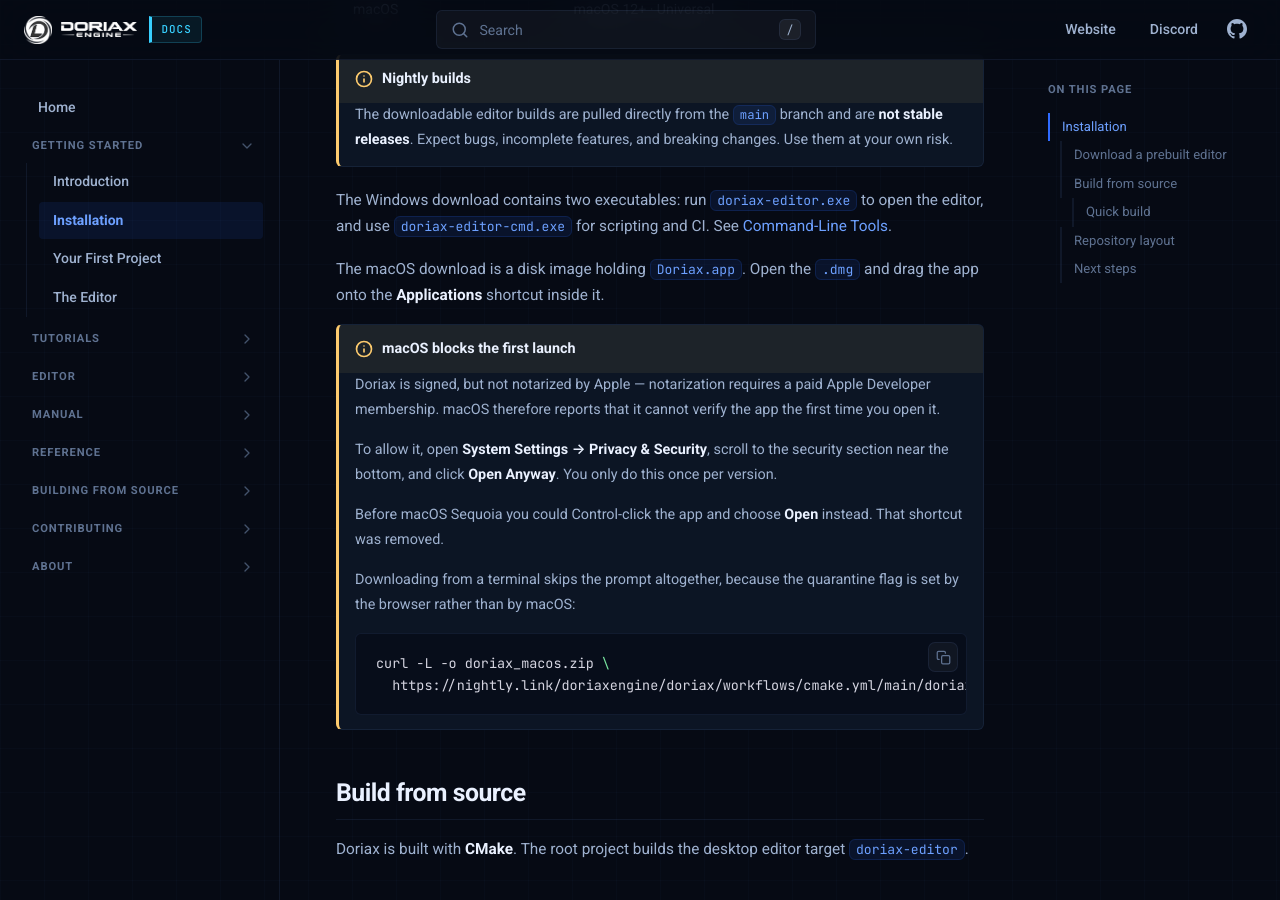
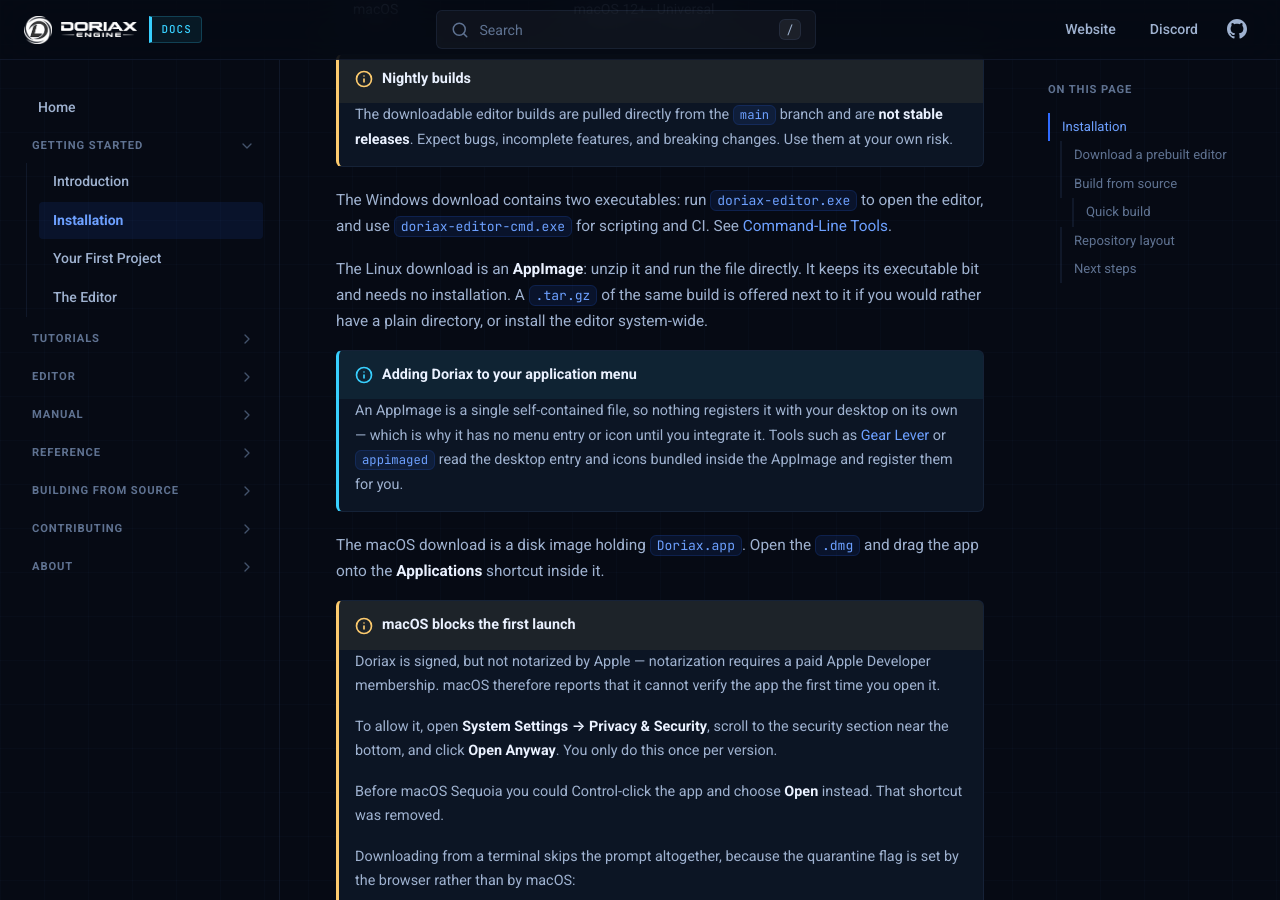
Before and after one commit to doriaxengine/doriax-docs, an MkDocs documentation site: the page built from docs/getting-started/installation.md, in a window 1280 px wide and 900 px high, scrolled down 577 px. Built offline with MkDocs 1.6.1, drawn with Linux system fonts in a browser that asks for light colours.

Commit message:
Linux install instructions

```diff
--- a/docs/getting-started/installation.md
+++ b/docs/getting-started/installation.md
@@ -30,6 +30,16 @@ Builds are available for:
 The Windows download contains two executables: run `doriax-editor.exe` to open the
 editor, and use `doriax-editor-cmd.exe` for scripting and CI. See
 [Command-Line Tools](../editor/command-line.md).
+
+The Linux download is an **AppImage**: unzip it and run the file directly. It keeps its
+executable bit and needs no installation. A `.tar.gz` of the same build is offered next to
+it if you would rather have a plain directory, or install the editor system-wide.
+
+!!! tip "Adding Doriax to your application menu"
+    An AppImage is a single self-contained file, so nothing registers it with your desktop
+    on its own — which is why it has no menu entry or icon until you integrate it. Tools
+    such as [Gear Lever](https://github.com/mijorus/gearlever) or `appimaged` read the
+    desktop entry and icons bundled inside the AppImage and register them for you.
 
 The macOS download is a disk image holding `Doriax.app`. Open the `.dmg` and drag the app
 onto the **Applications** shortcut inside it.
```
Also changed, not shown: docs/building/linux.md (+2 -1 lines).
